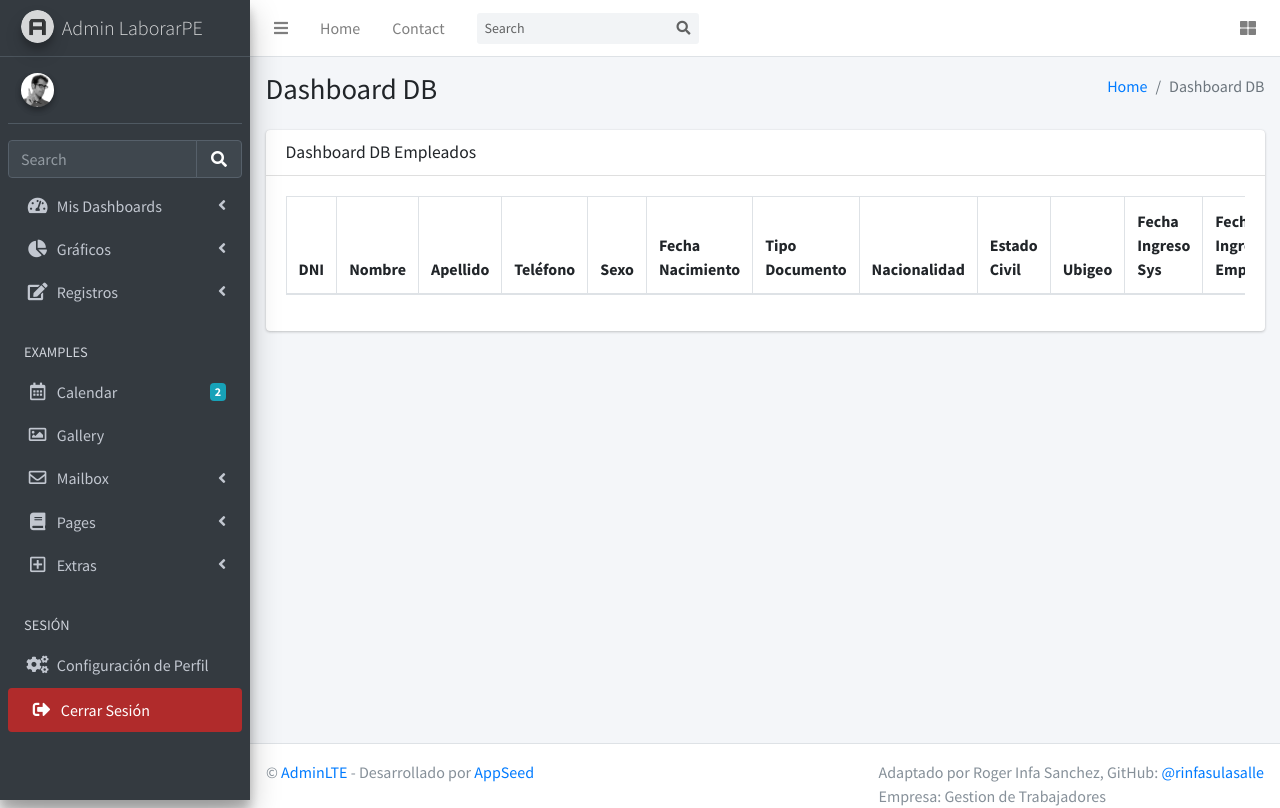
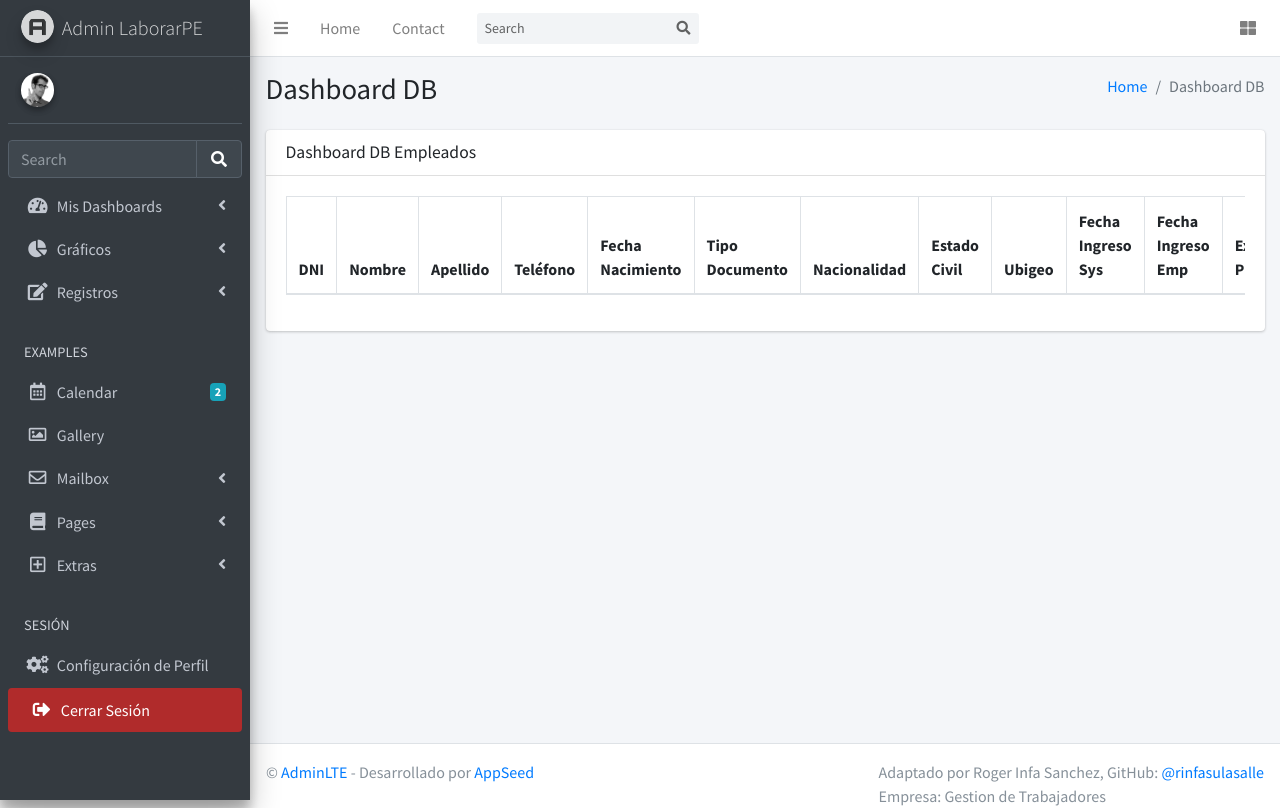
Before and after one commit to rinfasulasalle/myadmin, a Flask app: template apps/templates/home/index2.html in a window 1280 px wide. Run offline with Flask 3, Linux system fonts and the light colour scheme; the template is opened without the code that fills it, so the values that code supplies are empty; style sheets or scripts are compiled from the project's sources; parts of the project's set-up code (start-up, migrations or seed data) failed here and were passed over; some libraries are stand-ins or nearby versions.

Commit message:
Arreglo tabla visual

```diff
--- a/apps/templates/home/index2.html
+++ b/apps/templates/home/index2.html
@@ -76,7 +76,7 @@
                       <th>Nombre</th>
                       <th>Apellido</th>
                       <th>Teléfono</th>
-                      <th>Sexo</th>
+                      <!--<th>Sexo</th>-->
                       <th>Fecha Nacimiento</th>
                       <!-- TABLA TRABAJADOR -->
                       <th>Tipo Documento</th>
@@ -118,6 +118,7 @@
                       <th>Departamento</th>
                       <th>Cargo</th>
                       <!-- TABLA ESTUDIO -->
+                      <!--
                       <th>Nivel Educ.</th>
                       <th>Situacion Esp.</th>
                       <th>Regimen Laboral</th>
@@ -129,6 +130,7 @@
                       <th>ID Colegiatura</th>
                       <th>Sede Colegiatura</th>
                       <th>Condición</th>
+                      -->
                     </tr>
                   </thead>
                   <tbody>
```
